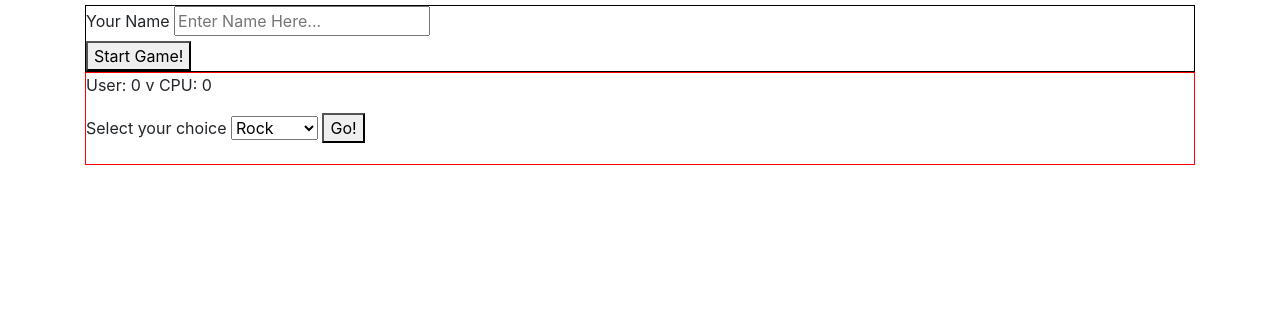
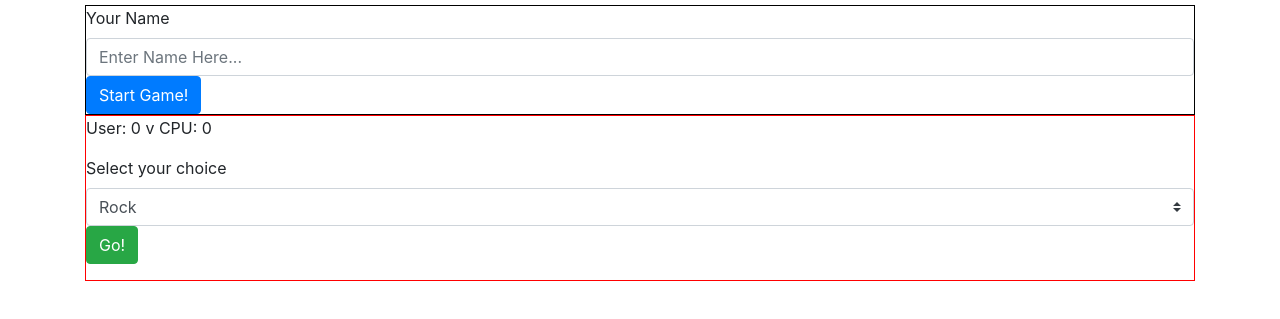
Before and after one commit to it3049c-fall22-henderson/rock-paper-scissors-RachelLindquist, a plain HTML site: page index.html in a window 1280 px wide. Shown: the part 51-370 px from the top of the page. Drawn offline with nearby package versions, Linux system fonts and the light colour scheme.

Commit message:
Part 2 finished

```diff
--- a/index.html
+++ b/index.html
@@ -6,6 +6,7 @@
     <meta name="viewport" content="width=device-width, initial-scale=1.0" />
     <title>Rock Paper Scissors</title>
     <!-- Bootstrap Styles-->
+    <link rel="stylesheet" href="https://cdn.jsdelivr.net/npm/bootstrap@4.0.0/dist/css/bootstrap.min.css" integrity="sha384-Gn5384xqQ1aoWXA+058RXPxPg6fy4IWvTNh0E263XmFcJlSAwiGgFAW/dAiS6JXm" crossorigin="anonymous">
     <link rel="stylesheet" href="resources/styles/bootstrap.min.css">
     <link rel="stylesheet" href="resources/styles/styles.css" />
 </head>
@@ -18,9 +19,9 @@
             <form id = "name-form">
                 <div>
                     <label for="username">Your Name</label>
-                    <input id = "username" placeholder = "Enter Name Here..." name = "username">
+                    <input id = "username" placeholder = "Enter Name Here..." name = "username" class = "form-control">
                 </div>
-                <button id = "start-game-button">
+                <button id = "start-game-button" class = "btn btn-primary">
                     Start Game!
                 </button>
 
@@ -32,16 +33,16 @@
                 <p id ="score">User: 0 v CPU: 0</p>
             </div>
             <form id = "game-form">
-                <div>
+                <div class = "form-group"> <!-- confused by step 6 in part 2 I think it goes here-->
                     <label for = "user-selection">
                         Select your choice
                     </label>
-                    <select name="user-selection" id="user-selection">
+                    <select name="user-selection" id="user-selection" class = "custom-select">
                         <option value="Rock">Rock</option>
                         <option value="Paper">Paper</option>
                         <option value="Scissors">Scissors</option>
                     </select>
-                    <button id = "go-button">Go!</button>
+                    <button id = "go-button" class = "btn btn-success">Go!</button>
 
                 </div>
             </form>
```
